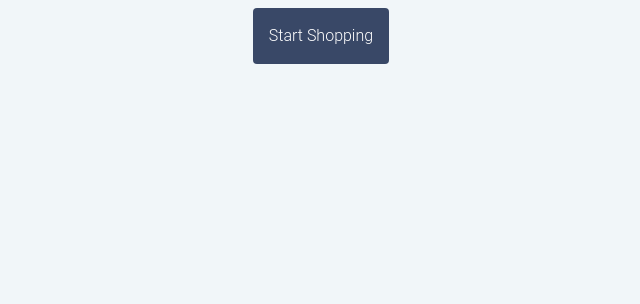
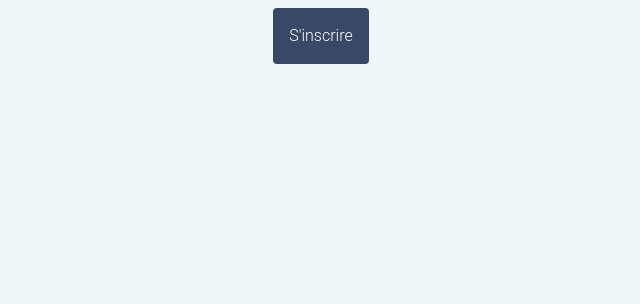
Before and after one commit to lucasjeuland/Symfony-Alexandrie, a Symfony app: template templates/home.html.twig in a window 1280 px wide. Shown: the part 406-710 px from the top of the page, without its empty margins (319-959 px from the left). Run offline with Twig, Linux system fonts and the light colour scheme; the template is opened without the code that fills it, so the values that code supplies are empty; some libraries are stand-ins or nearby versions.

Commit message:
PhpStorm Test

```diff
--- a/templates/home.html.twig
+++ b/templates/home.html.twig
@@ -13,7 +13,7 @@
 {% block content %}
     <div class="home-content">
         <h1>Hello {{ name }} ! </h1>
-        <a href="{{ path('user_sign_up') }}"><button>Start Shopping</button></a>
+        <a href="{{ path('user_sign_up') }}"><button>S'inscrire</button></a>
     </div>
 
 {% endblock %}
```
